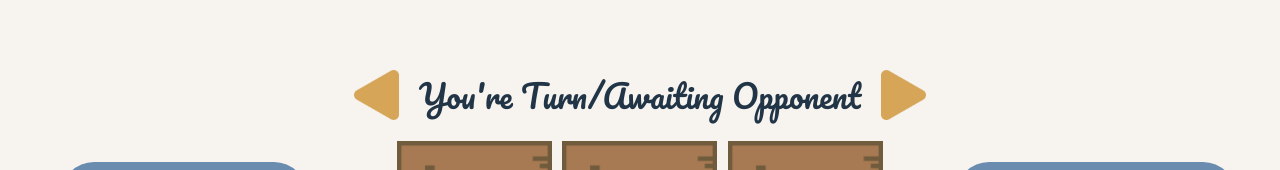
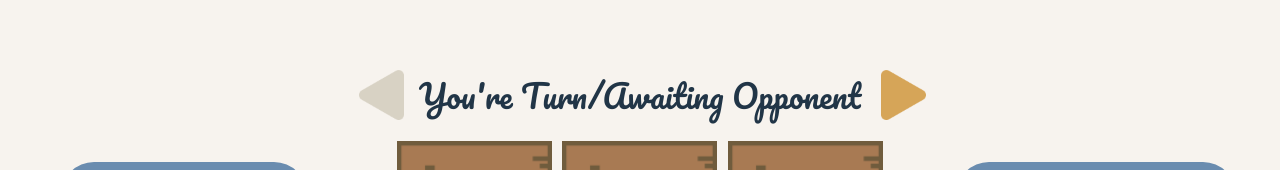
Before and after one commit to JoshuaChua1106/tictactoe-web, a React app in the folder frontend/: page /game in a window 1280 px wide. Shown: the part 164-334 px from the top of the page. Built offline with nearby package versions, Linux system fonts and the light colour scheme; no server answers; the HTML template or start-up script is replaced by a standard one.

Commit message:
feat (turn-indicator): Added logic to turn indicator arrows

```diff
--- a/frontend/src/pages/game.css
+++ b/frontend/src/pages/game.css
@@ -23,23 +23,39 @@
     align-items: center;
 }
 
-.turn-triangle-left {
+.turn-triangle-left.active {
       width: 50px;
       height: 50px;
       background: url("/assets/game/turn-indicator/turn-indicator-active.png");
       background-size: contain;
       background-repeat: no-repeat;
+}
+
+.turn-triangle-left.inactive {
+      width: 50px;
+      height: 50px;
+      background: url("/assets/game/turn-indicator/turn-indicator-inactive.png");
+      background-size: contain;
+      background-repeat: no-repeat;
+      rotate: 180deg;
 
 }
 
-.turn-triangle-right {
+.turn-triangle-right.active {
       width: 50px;
       height: 50px;
       background: url("/assets/game/turn-indicator/turn-indicator-active.png");
       background-size: contain;
       background-repeat: no-repeat;
       rotate: 180deg;
+}
 
+.turn-triangle-right.inactive {
+      width: 50px;
+      height: 50px;
+      background: url("/assets/game/turn-indicator/turn-indicator-inactive.png");
+      background-size: contain;
+      background-repeat: no-repeat;
 }
 
 .game-area {
--- a/frontend/src/pages/game.tsx
+++ b/frontend/src/pages/game.tsx
@@ -49,9 +49,9 @@ function GamePage() {
 
             {/* Turn Indicator */}
             <div className="turn-indicator-panel">
-                <div className = "turn-triangle-left"></div>
+                <div className={`turn-triangle-left ${currentTurn === yourSymbol ? 'active' : 'inactive'}`}></div>
                 <h1>You're Turn/Awaiting Opponent</h1>
-                <div className = "turn-triangle-right"></div>
+                <div className={`turn-triangle-right ${currentTurn !== yourSymbol ? 'active' : 'inactive'}`}></div>
 
             </div>
         </div>
```
